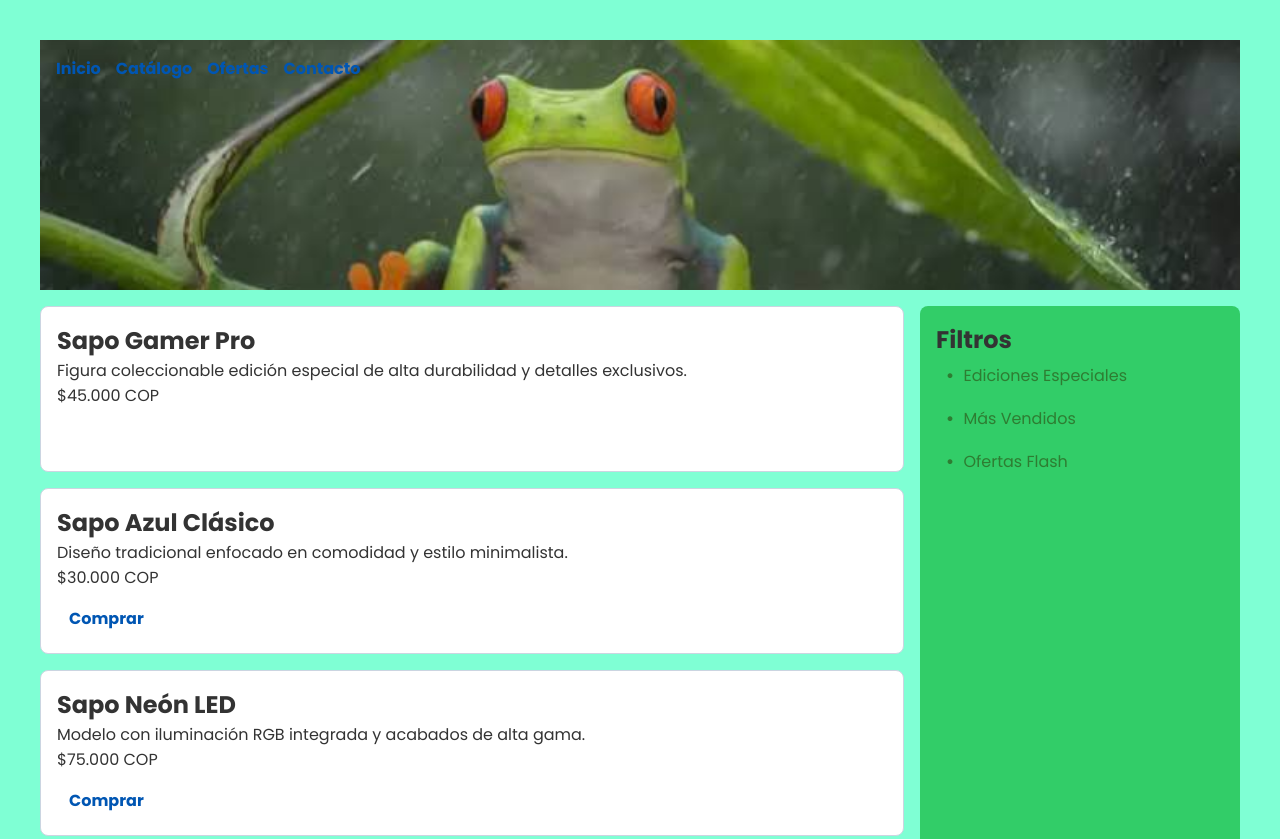
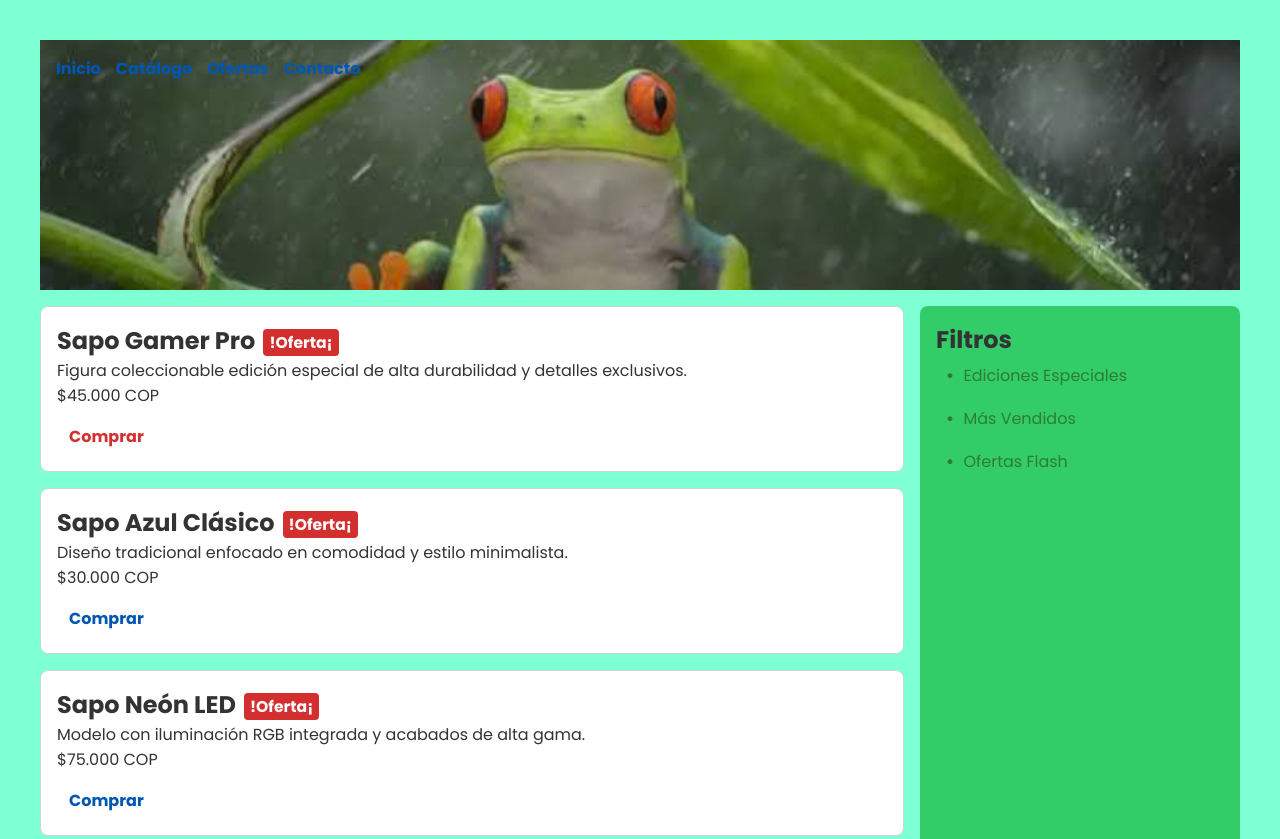
Before and after one commit to JuanOsorio323/CSS, a plain HTML site: page index.html in a window 1280 px wide. Shown: the top 839 px of the page. Drawn offline with Linux system fonts and the light colour scheme.

Commit message:
feat(style):correcion en el boton rojo y el cuadro ofertas

```diff
--- a/styles.css
+++ b/styles.css
@@ -116,7 +116,7 @@ article {
   position: relative;
 }
 
-article h2::after::after {
+article h2::after {
   content: " !Oferta¡";
   display: inline-block;
   background-color: var(--color-destacado);
@@ -141,7 +141,7 @@ article h2::after::after {
 }
 
 #btn-destacado {
-  color: var(--color-blanco);
+  color: var(--color-destacado);
 }
 
 .btn-comprar:hover {
```
